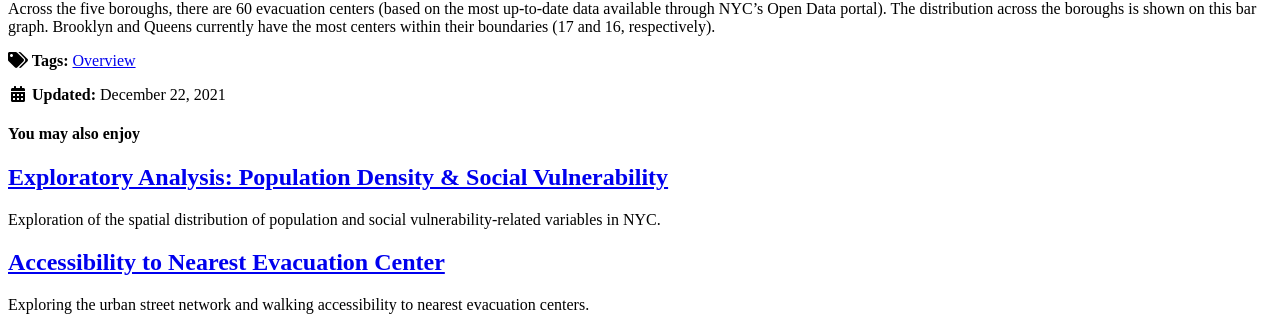
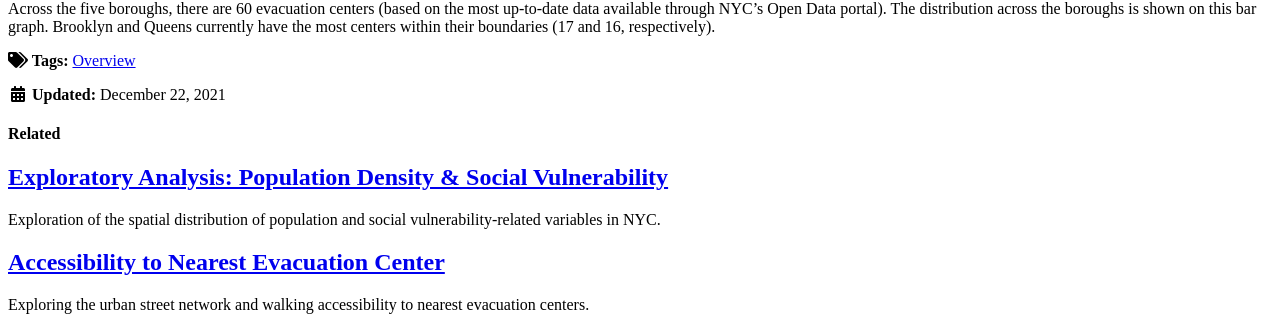
Before and after one commit to jennaepstein/MUSA550-finalproject, a Jekyll site: the page built from _posts/2021-12-22-overview.md, in a window 1280 px wide. Shown: the part 625-942 px from the top of the page. Built offline with Jekyll 4.4.1, drawn with Linux system fonts in a browser that asks for light colours; cached includes are drawn as plain includes; nearby versions of some CDN libraries.

Commit message:
Update ui-text.yml

```diff
--- a/_data/ui-text.yml
+++ b/_data/ui-text.yml
@@ -22,7 +22,7 @@ en: &DEFAULT_EN
   comments_label             : "Leave a comment"
   comments_title             : "Comments"
   more_label                 : "Learn more"
-  related_label              : "You may also enjoy"
+  related_label              : "Related"
   follow_label               : "Follow:"
   feed_label                 : "Feed"
   powered_by                 : "Powered by"
```
